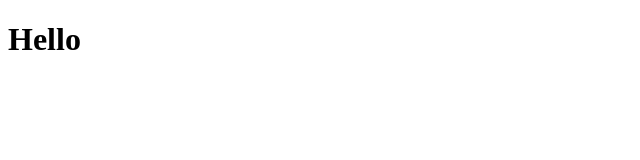
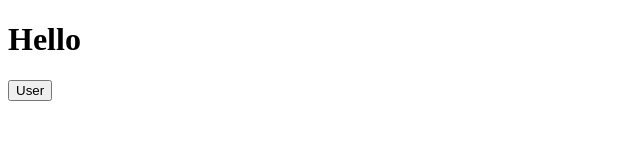
Before and after one commit to Salman-S-Rahman/Basic-JS-Revision, a plain HTML site: page JS Api Practice/Api Basic/index.html in a window 1280 px wide. Shown: the whole page, without its empty margins (0-640 px from the left). Drawn offline with Linux system fonts and the light colour scheme.

Commit message:
Api Basic Practice

```diff
--- a/JS Api Practice/Api Basic/index.html
+++ b/JS Api Practice/Api Basic/index.html
@@ -11,6 +11,8 @@
 <body>
       <h1>Hello</h1>
 
+      <button onClick="loadUser()">User</button>
+
       <Script src="script.js"></script>
 </body>
 
--- a/JS Api Practice/Api Basic/script.js
+++ b/JS Api Practice/Api Basic/script.js
@@ -1 +1,5 @@
-console.log("Ok");
+const loadUser = () =>{
+  fetch("https://jsonplaceholder.typicode.com/users")
+  .then(res => res.json())
+  .then(data => console.log(data))
+}
```
